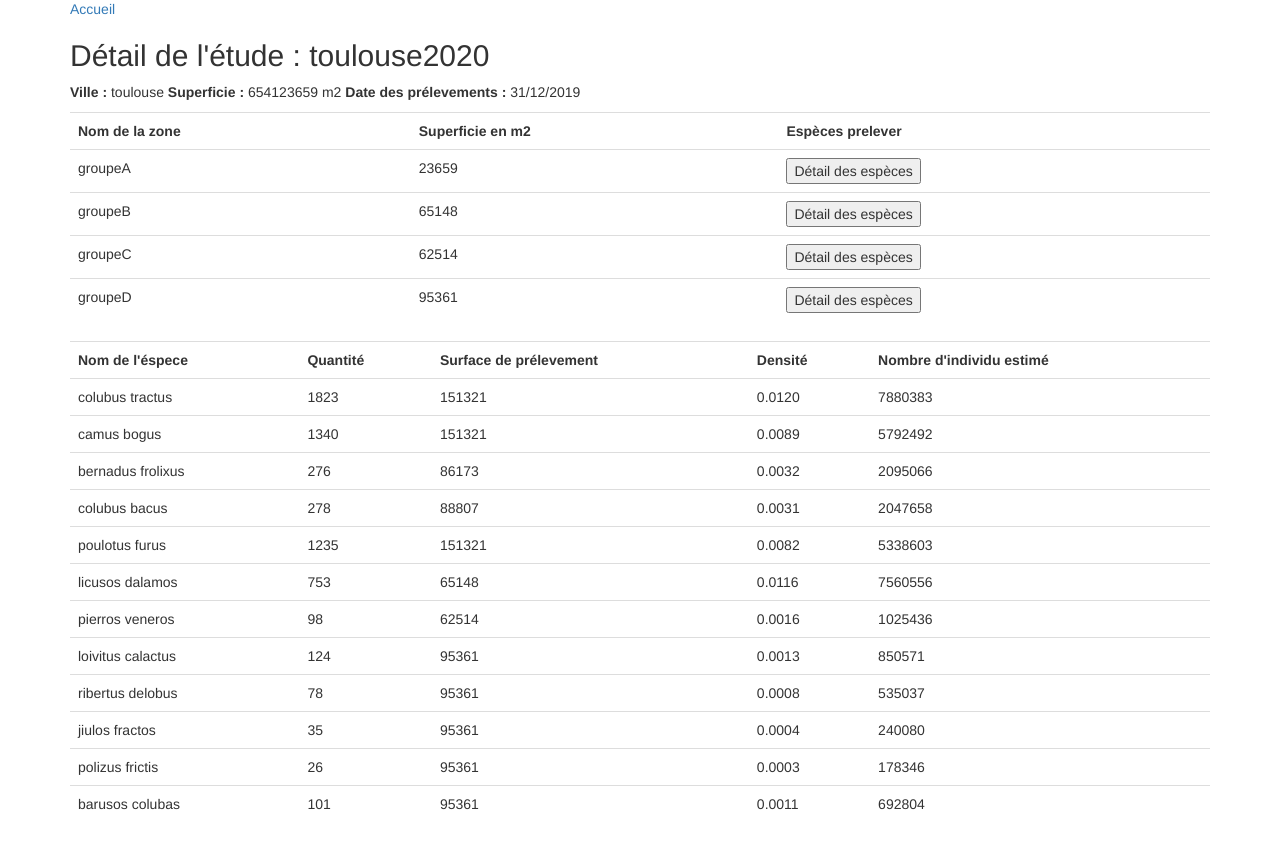
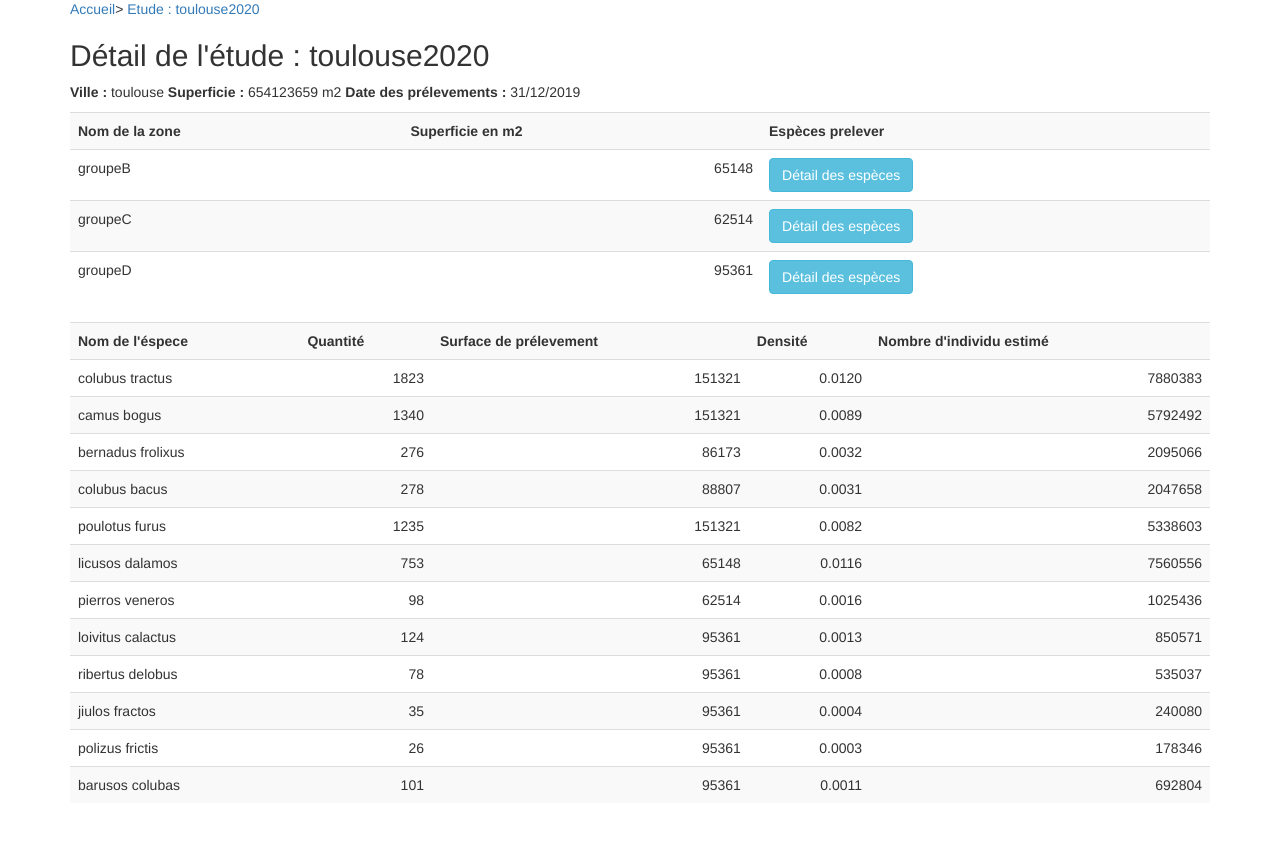
Before and after one commit to plopez145780/ifrocean, a PHP site: page /detail.php?etude=8 in a window 1280 px wide. Shown: the part 51-893 px from the top of the page. After the commit the page ends 842 px from the top, so only its background shows below. Run offline with PHP 8.4, Linux system fonts and the light colour scheme; data comes from the database, SQL or seed files in the repository; some libraries are stand-ins or nearby versions.

Commit message:
ajout couleur verte pour les etudes fermé ajout chiffres à droite dans les tableaux commencement de l'ajout fil d'ariane dans biologiste correction code des tableaux pour page détail mise en forme des boutons avec bootstrap

```diff
--- a/Vue/gabarit.php
+++ b/Vue/gabarit.php
@@ -57,14 +57,23 @@
     <div class="container">
 
         <div class="ariane">
-            <?php //Fil d'ariane ?>
-            <a href="/ifrocean/">Accueil</a>
-            <?php if (isset($nomEtude)): ?>
-             > <a href="/ifrocean/index.php?action=list_etude"> Etude : <?= $nomEtude ?></a>
-                <?php if (isset($nomZone)): ?>
-                     > <a href="/ifrocean/index.php?action=list_zone&id_etude='.<?= $param_post['idEtude'] ?>">Zone : <?= $nomZone ?></a>
-                <?php endif ?>
-            <?php endif ?>
+            <?php //Fil d'ariane
+            echo '<a href="/ifrocean/">Accueil</a>';
+            if (isset($nomEtude)){
+                echo '> <a href="/ifrocean/index.php?action=list_etude"> Etude : ' . $nomEtude . '</a>';
+                if (isset($nomZone)){
+                     echo '> <a href="/ifrocean/index.php?action=list_zone&id_etude=' . $param_post['idEtude'] .'">Zone : ' . $nomZone .'</a>';
+                }
+            }
+            else {
+                if (isset($nomEtudeBio)){
+                    echo '> <a href="/ifrocean/accueil_biologiste.php"> Etude : ' . $nomEtudeBio .'</a>';
+                    if (isset($nomZoneBio)){
+                    echo '> <a href="/ifrocean/index.php?action=list_zone&id_etude=' . $param_post['idEtude'] .'">Zone : ' . $nomZoneBio . '</a>';
+                    }
+                }
+            }
+            ?>
         </div>
 
 
--- a/detail.php
+++ b/detail.php
@@ -1,15 +1,13 @@
 <?php
+$nomEtudeBio;
 $title = "Interface biologiste";
 
-$recup=$_GET['etude'];
+$recup = $_GET['etude'];
 // Connexion à la base de données
-try
-{
+try {
     $bdd = new PDO('mysql:host=localhost;dbname=projet_ifrocean;charset=utf8', 'projet_ifrocean', 'poec');
-}
-catch(Exception $e)
-{
-        die('Erreur : '.$e->getMessage());
+} catch (Exception $e) {
+    die('Erreur : ' . $e->getMessage());
 }
 
 // Récupération
@@ -20,38 +18,35 @@
 $donnees = $req->fetch();
 ?>
 <!-- Le corps -->
-<?php ob_start(); ?>
-    <h2>Détail de l'étude : <?php echo $donnees['nomEtude'];?></h2>
-    <b>Ville : </b><?php echo $donnees['ville'];?>
-    <b>Superficie : </b><?php echo $donnees['superficie'];?> m2
-    <b>Date des prélevements : </b><?php echo $donnees['date_fr'];?></p>
-    <table class="table">
+<?php ob_start();
+
+// Affichage de chaque message
+$premier = true;
+while ($donnees = $req->fetch()) {
+    if ($premier) {
+        ?><h2>Détail de l'étude : <?php echo $donnees['nomEtude']; $nomEtudeBio = $donnees['nomEtude']; ?></h2>
+        <b>Ville : </b><?php echo $donnees['ville']; ?>
+        <b>Superficie : </b><?php echo $donnees['superficie']; ?> m2
+        <b>Date des prélevements : </b><?php echo $donnees['date_fr']; ?></p>
+        <table class="table table-striped">
             <tr>
                 <th>Nom de la zone</th>
                 <th>Superficie en m2</th>
                 <th>Espèces prelever</th>
             </tr>
-        <tr>
-            <td><?php echo $donnees['nomZone'];?></td>
-            <td><?php echo $donnees['surface']; ?></td>
+           <?php $premier=false;}
+            ?> <tr>
+                <td><?php echo $donnees['nomZone']; ?></td>
+                <td class="text-right"><?php echo $donnees['surface']; ?></td>
                 <td><form method= "post" action="detailEspece.php?zone=<?php echo $donnees['idZone']; ?> ">
-                <input type="submit" value="Détail des espèces"/></form></td>
-        </tr> <?php
-        // Affichage de chaque message
-        while ($donnees = $req->fetch())
-        {
-         ?> <tr>
-                <td><?php echo $donnees['nomZone'];?></td>
-                <td><?php echo $donnees['surface']; ?></td>
-                <td><form method= "post" action="detailEspece.php?zone=<?php echo $donnees['idZone']; ?> ">
-                    <input type="submit" value="Détail des espèces"/></form></td>
+                        <input type="submit" class="btn btn-info" value="Détail des espèces"/></form></td>
             </tr>
         <?php
     }
     $req->closeCursor();
     ?>
     </table>
-        <table class="table">
+    <table class="table table-striped">
         <tr>
             <th>Nom de l'éspece</th>
             <th>Quantité</th>
@@ -61,13 +56,10 @@
         </tr>
     <?php
     // Connexion à la base de données
-        try
-        {
+    try {
         $bdd = new PDO('mysql:host=localhost;dbname=projet_ifrocean;charset=utf8', 'projet_ifrocean', 'poec');
-        }
-        catch(Exception $e)
-        {
-                die('Erreur : '.$e->getMessage());
+    } catch (Exception $e) {
+        die('Erreur : ' . $e->getMessage());
     }
 
     // Récupération
@@ -79,19 +71,18 @@
     $req->execute(array($_GET['etude']));
 
     // Affichage de chaque message
-        while ($donnees = $req->fetch())
-        {
+    while ($donnees = $req->fetch()) {
         ?> <tr>
-                    <td><?php echo $donnees['nomEspece'];?></td>
-                    <td><?php echo $donnees['quantiteT']; ?></td>
-                    <td><?php echo $donnees['surfaceT']; ?></td>
-                    <td><?php echo $donnees['densite']; ?></td>
-                    <td><?php echo $donnees['nbIndividu']; ?></td>
+                <td><?php echo $donnees['nomEspece']; ?></td>
+                <td class="text-right"><?php echo $donnees['quantiteT']; ?></td>
+                <td class="text-right"><?php echo $donnees['surfaceT']; ?></td>
+                <td class="text-right"><?php echo $donnees['densite']; ?></td>
+                <td class="text-right"><?php echo $donnees['nbIndividu']; ?></td>
             </tr>
             <?php
         }
         $req->closeCursor();
         ?>
     </table>
-<?php $contenu = ob_get_clean(); ?>
-<?php require 'Vue/gabarit.php'; ?>
+    <?php $contenu = ob_get_clean();
+    require 'Vue/gabarit.php';
--- a/vendor/ifrocean/css/style.css
+++ b/vendor/ifrocean/css/style.css
@@ -1,7 +1,10 @@
 body {
-  padding-top: 50px;
+    padding-top: 50px;
 }
 .starter-template {
-  padding: 40px 15px;
-  text-align: center;
+    padding: 40px 15px;
+    text-align: center;
 }
+.vert{
+    background-color: greenyellow !important;
+}
```
Also changed, not shown: accueil_biologiste.php (+18 -17 lines), detailEspece.php (+9 -8 lines). Lines whose indentation alone changed are shown as unchanged.
